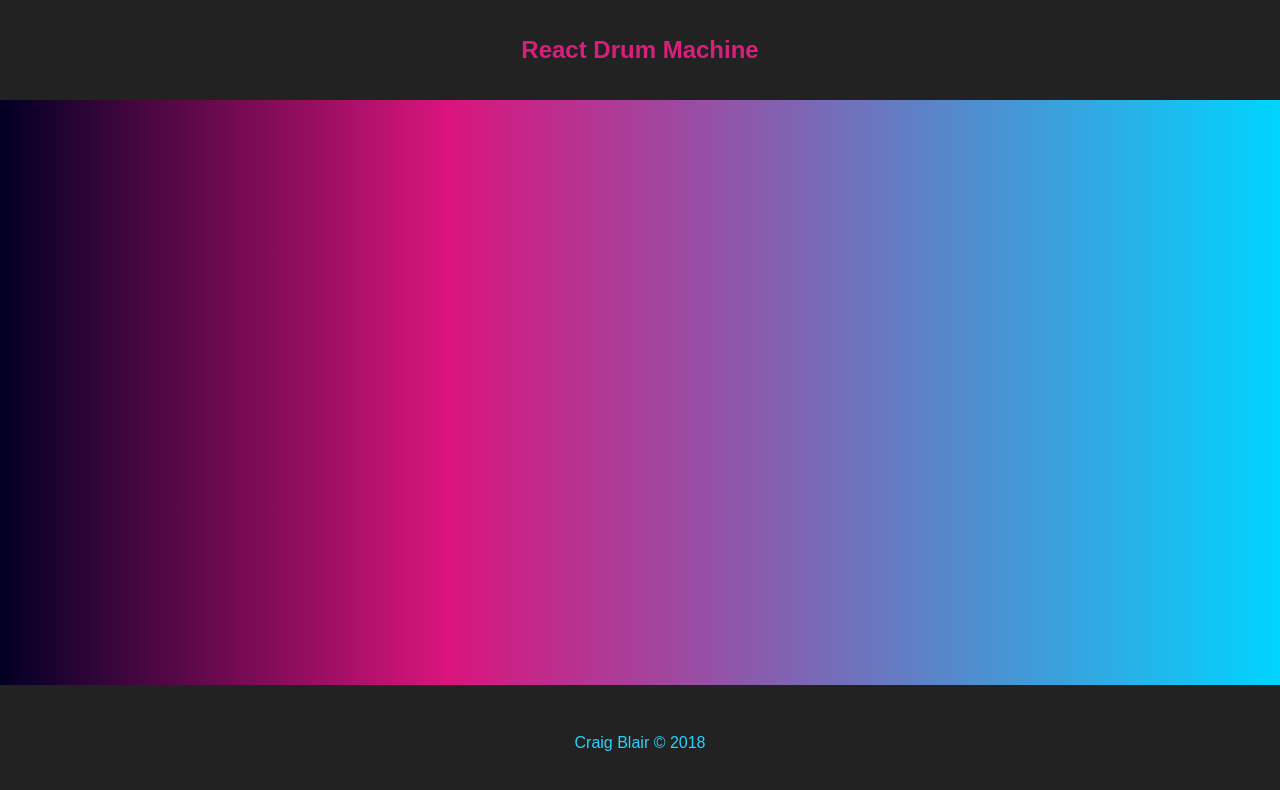
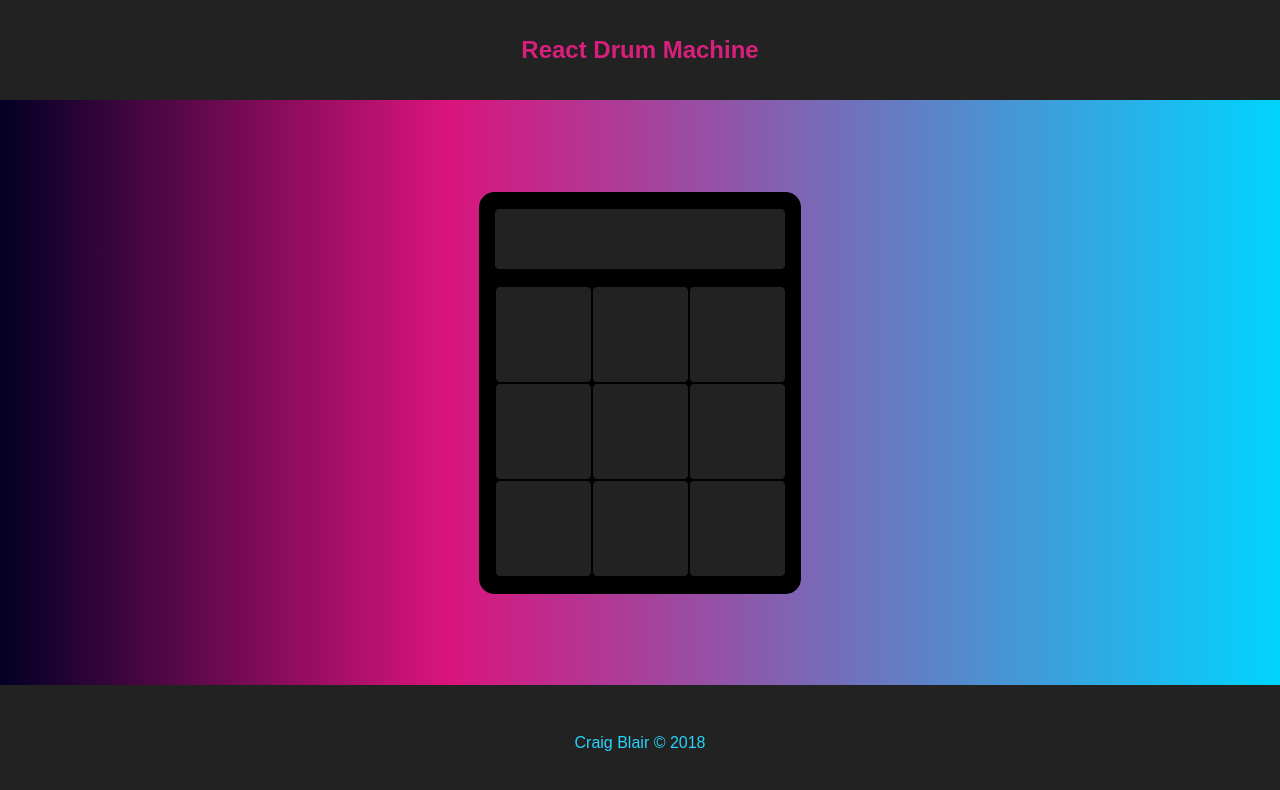
Before and after one commit to craigandrewblair/reactjs-drum-machine-fcc, a React (Create React App) app: page / in a window 1280 px wide. Shown: the top 790 px of the page. Built offline with nearby package versions, Linux system fonts and the light colour scheme.

Commit message:
Set display and button partial styling

```diff
--- a/src/App.css
+++ b/src/App.css
@@ -6,12 +6,13 @@
   display: flex;
   flex-direction: column;
   justify-content: space-between;
-  align-content: space-between;
+  align-items: center;
   background: rgb(2,0,36);
   background: linear-gradient(90deg, rgba(2,0,36,1) 0%, rgba(218,20,124,1) 35%, rgba(0,212,255,1) 100%);
 }
 
 .App-header {
+  width: 100vw;
   background-color: #222;
   height: 60px;
   padding: 20px;
@@ -27,6 +28,7 @@
 }
 
 .App-footer{
+  width: 100vw;
   background-color: #222;
   position: relative;
   height: 75px;
--- a/src/components/Button/Button.css
+++ b/src/components/Button/Button.css
@@ -0,0 +1,9 @@
+.Button{
+  height: 95px;
+  width: 95px;
+  font-size: 64px;
+  border: 1px black solid;
+  border-radius: 5px;
+  background-color: #222222;
+  color: white;
+}
--- a/src/components/Device/Device.css
+++ b/src/components/Device/Device.css
@@ -1,9 +1,16 @@
 #Device-Div{
+  height: 400px;
+  width: 320px;
   display: flex;
   flex-direction: column;
-  justify-content: center;
+  justify-content: space-evenly;
   align-items: center;
-  height: 70vh;
-  background: rgb(2,0,36);
-  background: linear-gradient(90deg, rgba(2,0,36,1) 0%, rgba(218,20,124,1) 35%, rgba(0,212,255,1) 100%);
+  border: 1px black solid;
+  border-radius: 15px;
+  background-color: black;
 }
+.Pad-Row{
+  display: flex;
+  flex-direction: row;
+  justify-content: space-evenly;
+}
--- a/src/components/Display/Display.css
+++ b/src/components/Display/Display.css
@@ -0,0 +1,9 @@
+.Display{
+  height: 60px;
+  width: 290px;
+  font-size: 64px;
+  border: 1px black solid;
+  border-radius: 5px;
+  background-color: #222222;
+  color: white;
+}
--- a/src/components/Pad/Pad.js
+++ b/src/components/Pad/Pad.js
@@ -4,11 +4,25 @@ import Button from '../Button/Button';
 
 const pad = (props) => {
 
-    return (
-      <div className='Pad'>
+return (
+  <div className='Pad'>
+      <div className='Pad-Row'>
+        <Button />
+        <Button />
         <Button />
       </div>
-    );
-  }
+      <div className='Pad-Row'>
+        <Button />
+        <Button />
+        <Button />
+      </div>
+      <div className='Pad-Row'>
+        <Button />
+        <Button />
+        <Button />
+      </div>
+  </div>
+);
+}
 
 export default pad;
```
